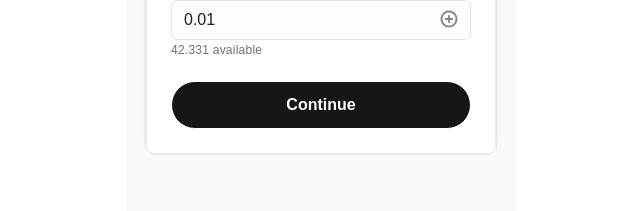
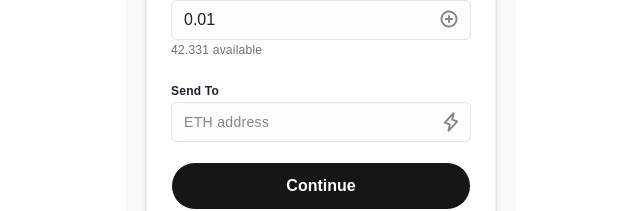
Before and after one commit to near/near-multichain-demo, a React (Vite) app: page /generate-transaction in a window 1280 px wide. Shown: the part 405-616 px from the top of the page, without its empty margins (319-959 px from the left). Built offline with nearby package versions, Linux system fonts and the light colour scheme; a web font is replaced by a local one.

Commit message:
Add address input

```diff
--- /dev/null
+++ b/src/components/GenerateAddress.tsx
@@ -0,0 +1,35 @@
+import React from 'react';
+
+interface GenerateAddressProps {
+  isActive?: boolean;
+  onClick?: () => void;
+}
+
+const GenerateAddress: React.FC<GenerateAddressProps> = ({
+  isActive,
+  onClick,
+}) => {
+  const fillColor: string = isActive ? '#604CC8' : '#868682';
+
+  return (
+    <svg
+      width="20"
+      height="20"
+      viewBox="0 0 20 20"
+      fill={fillColor}
+      xmlns="http://www.w3.org/2000/svg"
+      cursor="pointer"
+      onClick={onClick}
+    >
+      <g id="Lightning">
+        <path
+          id="Vector"
+          d="M17.1625 9.16088C17.1273 9.01073 17.0557 8.87157 16.9539 8.75574C16.8521 8.6399 16.7233 8.55097 16.5789 8.49682L12.3258 6.90228L13.4195 1.43353C13.4595 1.23352 13.4332 1.02593 13.3445 0.842238C13.2558 0.658548 13.1097 0.508784 12.9282 0.415663C12.7468 0.322542 12.5399 0.291145 12.3389 0.326233C12.138 0.361322 11.954 0.460982 11.8148 0.610097L3.06483 9.9851C2.95956 10.0978 2.88371 10.2347 2.844 10.3837C2.80429 10.5327 2.80194 10.6892 2.83718 10.8393C2.87241 10.9894 2.94413 11.1286 3.04598 11.2443C3.14783 11.3601 3.27667 11.449 3.42108 11.5031L7.67421 13.0976L6.58046 18.5663C6.54048 18.7664 6.56681 18.974 6.65547 19.1576C6.74414 19.3413 6.89029 19.4911 7.07176 19.5842C7.25323 19.6773 7.46012 19.7087 7.66105 19.6736C7.86198 19.6386 8.04598 19.5389 8.18515 19.3898L16.9351 10.0148C17.0403 9.90211 17.1161 9.76524 17.1557 9.6163C17.1954 9.46735 17.1977 9.31093 17.1625 9.16088ZM9.0664 15.6976L9.66952 12.6835C9.71315 12.4653 9.67768 12.2386 9.56947 12.0441C9.46126 11.8495 9.28736 11.6999 9.0789 11.6218L5.39062 10.2398L10.932 4.30228L10.3289 7.31635C10.2853 7.53463 10.3207 7.7613 10.429 7.95583C10.5372 8.15035 10.7111 8.30002 10.9195 8.37807L14.6094 9.7601L9.0664 15.6976Z"
+          fill={fillColor}
+        />
+      </g>
+    </svg>
+  );
+};
+
+export default GenerateAddress;
--- a/src/pages/GenerateTransaction.tsx
+++ b/src/pages/GenerateTransaction.tsx
@@ -11,14 +11,18 @@ import {
   NumberInputField,
   NumberInputStepper,
   NumberIncrementStepper,
+  InputGroup,
+  Input,
+  InputRightElement,
 } from '@chakra-ui/react';
 import { yupResolver } from '@hookform/resolvers/yup';
 import { useState } from 'react';
-import { useForm } from 'react-hook-form';
+import { useForm, Controller } from 'react-hook-form';
 import * as yup from 'yup';
 import CopySvg from '@/assets/Copy.svg';
 import Button from '@/components/Button';
 import Card from '@/components/Card';
+import GenerateAddress from '@/components/GenerateAddress';
 import PageTitle from '@/components/PageTitle';
 import PlusCircle from '@/components/PlusCircle';
 import { Select, KeyTypeOption, AssetOption } from '@/components/select';
@@ -34,8 +38,22 @@ const helperTextProps: ChakraProps = {
 };
 
 const schema = yup.object().shape({
-  keyType: yup.string().required('This is required'),
-  asset: yup.string().required('This is required'),
+  keyType: yup
+    .object()
+    .shape({
+      value: yup.string().required('Key type is required'),
+      label: yup.string().required('Key type is required'),
+    })
+    .required('This is required'),
+  asset: yup
+    .object()
+    .shape({
+      value: yup.string().required('Please select an asset'),
+      label: yup.string().required('Please select an asset'),
+    })
+    .required('This is required'),
+  amount: yup.number().required('This is required'),
+  address: yup.string().required('This is required'),
 });
 
 const GenerateTransaction = () => {
@@ -43,15 +61,21 @@ const GenerateTransaction = () => {
     register,
     handleSubmit,
     formState: { errors = {} },
+    control,
   } = useForm({
     mode: 'all',
     resolver: yupResolver(schema),
   });
 
   const [isAmountInputFocused, setIsAmountInputFocused] = useState(false);
+  const [isAddressInputFocused, setIsAddressInputFocused] = useState(false);
 
   const handleAmountInputFocus = () => {
     setIsAmountInputFocused(true);
+  };
+
+  const handleAddressInputFocus = () => {
+    setIsAddressInputFocused(true);
   };
 
   const onSubmitForm = (values: Record<string, unknown>) => {
@@ -66,19 +90,28 @@ const GenerateTransaction = () => {
           <FormLabel {...helperTextProps} fontWeight={600}>
             Key Type
           </FormLabel>
+          <Controller
+            name="keyType"
+            control={control}
+            render={({ field }) => (
               <Select
+                {...field}
                 options={keyTypes.map(({ name, value, iconImage }) => ({
                   label: name,
                   value,
                   iconImage,
                 }))}
+                onChange={e => {
+                  field.onChange(e);
+                }}
                 placeholder="Select..."
-            {...register('keyType')}
                 components={{
                   // eslint-disable-next-line @typescript-eslint/ban-ts-comment
                   // @ts-expect-error
                   Option: KeyTypeOption,
                 }}
+              />
+            )}
           />
           <FormHelperText {...helperTextProps} color="--Sand-Light-11">
             No confirmation required
@@ -92,7 +125,12 @@ const GenerateTransaction = () => {
             <FormLabel {...helperTextProps} fontWeight={600}>
               Asset
             </FormLabel>
+            <Controller
+              name="asset"
+              control={control}
+              render={({ field }) => (
                 <Select
+                  {...field}
                   options={assets.map(
                     ({ name, value, iconImage, networkImage }) => ({
                       label: name,
@@ -101,14 +139,19 @@ const GenerateTransaction = () => {
                       networkImage,
                     })
                   )}
+                  onChange={e => {
+                    field.onChange(e);
+                  }}
                   placeholder="Select..."
-              {...register('asset')}
                   components={{
                     // eslint-disable-next-line @typescript-eslint/ban-ts-comment
                     // @ts-expect-error
                     Option: AssetOption,
                   }}
                 />
+              )}
+            />
+
             <FormHelperText {...helperTextProps} color="--Sand-Light-11">
               Ethereum Testnet Network{' '}
             </FormHelperText>
@@ -136,6 +179,7 @@ const GenerateTransaction = () => {
           </FormLabel>
           <NumberInput defaultValue={0.01} step={0.01}>
             <NumberInputField
+              {...register('amount')}
               h="40px"
               p="8px 12px"
               borderRadius="6px"
@@ -163,10 +207,29 @@ const GenerateTransaction = () => {
             42.331 available{' '}
           </FormHelperText>
           <FormErrorMessage>
-            {errors?.keyType?.message && errors.keyType.message.toString()}
+            {errors?.amount?.message && errors.amount.message.toString()}
+          </FormErrorMessage>
+        </FormControl>{' '}
+        <FormControl>
+          <FormLabel {...helperTextProps} fontWeight={600}>
+            Send To
+          </FormLabel>
+          <InputGroup>
+            <Input
+              {...register('address')}
+              placeholder="ETH address"
+              onFocus={handleAddressInputFocus}
+              onBlur={() => setIsAddressInputFocused(false)}
+            />
+            <InputRightElement>
+              <GenerateAddress isActive={isAddressInputFocused} />{' '}
+            </InputRightElement>
+          </InputGroup>
+          <FormErrorMessage>
+            {errors?.address?.message && errors.address.message.toString()}
           </FormErrorMessage>
         </FormControl>
-        <Button w="full" variant="black">
+        <Button w="full" variant="black" type="submit">
           Continue
         </Button>
       </Card>
```
Lines whose indentation alone changed are shown as unchanged.
